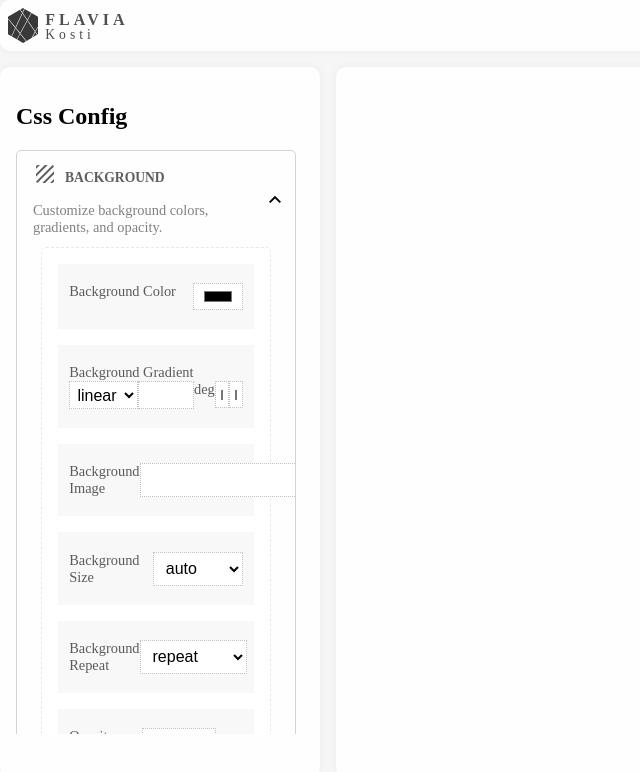
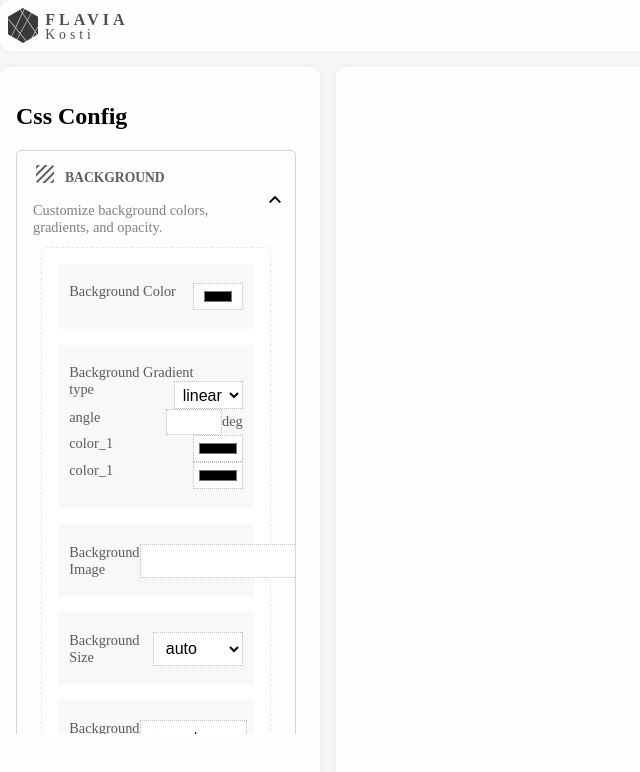
Before and after one commit to flavia3107/css-playground, an Angular app: page / in a window 1280 px wide. Both pictures are taken after a click on the button 156 px from the left and 211 px from the top of the page. Shown: the top 772 px of the page, without its empty margins (0-640 px from the left). Built offline with nearby package versions, Linux system fonts and the light colour scheme.

Commit message:
Css Playground: Config P5

```diff
--- a/src/app/components/custom-input-fields/custom-input-fields.component.html
+++ b/src/app/components/custom-input-fields/custom-input-fields.component.html
@@ -2,9 +2,9 @@
 	@if (label()) {
 	<label class="main-label">{{ label() }}</label>
 	}
-
-	<div class="inputs-row flex-row">
-		@for (property of properties(); track property.name) {
+	@for (property of properties(); track property.name) {
+	<div class="inputs-row flex-row space_between">
+		{{property.name}}
 		@switch (property.type) {
 		@case ('color') {
 		<input type="color" class="input-color" />
@@ -20,7 +20,7 @@
 		</select>
 		}
 		@case ('number') {
-		<div class="number-control flex-row">
+		<div class="number-control flex-row middle">
 			<input type="number" [min]="property.min" [max]="property.max" />
 			@if(property.unit){
 			<span class="unit">{{ property.unit }}</span>
@@ -28,6 +28,6 @@
 		</div>
 		}
 		}
-		}
 	</div>
+	}
 </div>
--- a/src/app/components/custom-input-fields/custom-input-fields.component.scss
+++ b/src/app/components/custom-input-fields/custom-input-fields.component.scss
@@ -18,3 +18,7 @@ input[type="number"] {
 select {
 	text-align: start;
 }
+
+.inputs-row {
+	gap: 0.5rem;
+}
--- a/src/styles.scss
+++ b/src/styles.scss
@@ -10,6 +10,10 @@ body {
 .flex-column {
 	display: flex;
 	flex-direction: column;
+}
+
+.middle {
+	align-items: center;
 }
 
 .preview-container {
```
